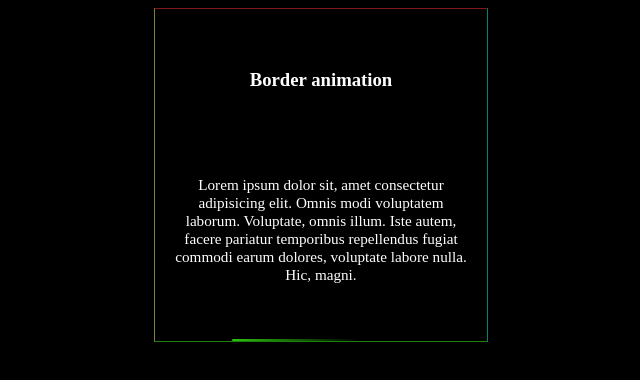
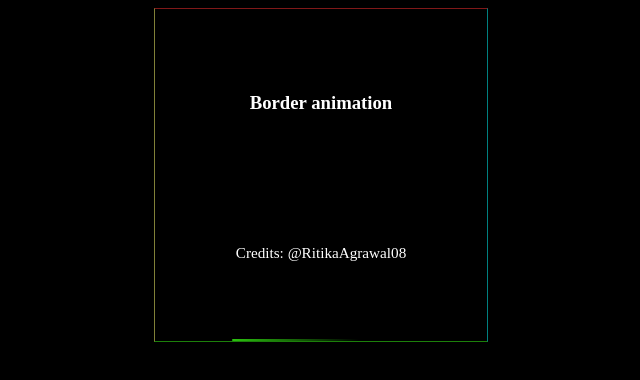
Before and after one commit to mkfuentes/rgb_animation, a plain HTML site: page index.html in a window 1280 px wide. Shown: the whole page, without its empty margins (319-959 px from the left). Drawn offline with Linux system fonts and the light colour scheme.

Commit message:
add credits

```diff
--- a/index.html
+++ b/index.html
@@ -10,7 +10,7 @@
 <body>
   <div class="card">
     <h3>Border animation</h3>
-    <p>Lorem ipsum dolor sit, amet consectetur adipisicing elit. Omnis modi voluptatem laborum. Voluptate, omnis illum. Iste autem, facere pariatur temporibus repellendus fugiat commodi earum dolores, voluptate labore nulla. Hic, magni.</p>
+    <p>Credits: @RitikaAgrawal08</p>
     <span class="top"></span>
     <span class="right"></span>
     <span class="bottom"></span>
```
Also changed, not shown: src/RGB_Animation.png (added).
